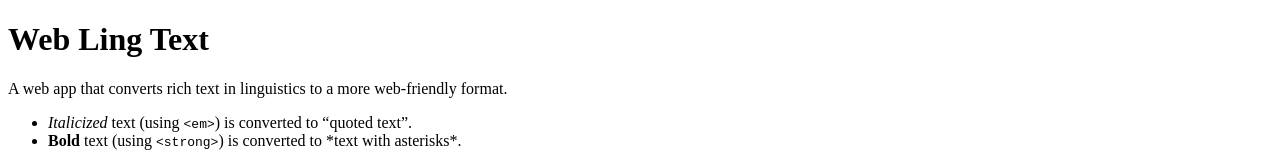
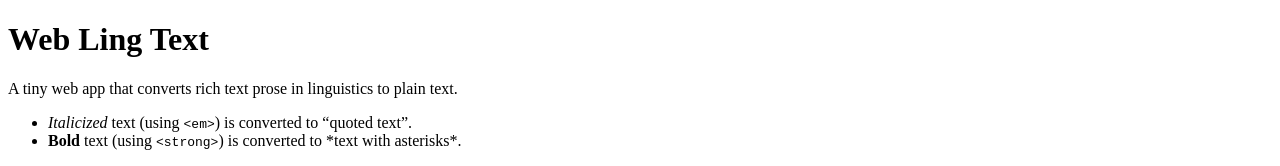
Before and after one commit to digitallinguistics/web-ling-text, a website: page index.html in a window 1280 px wide. Shown: the top 166 px of the page. Drawn offline with Linux system fonts and the light colour scheme.

Commit message:
DOCS: Update description in app

```diff
--- a/index.html
+++ b/index.html
@@ -8,7 +8,7 @@
 </head>
 <body>
   <h1>Web Ling Text</h1>
-  <p>A web app that converts rich text in linguistics to a more web-friendly format.</p>
+  <p>A tiny web app that converts rich text prose in linguistics to plain text.</p>
   <ul>
     <li><em>Italicized</em> text (using <code>&lt;em&gt;</code>) is converted to “quoted text”.</li>
     <li><strong>Bold</strong> text (using <code>&lt;strong&gt;</code>) is converted to *text with asterisks*.</li>
```
